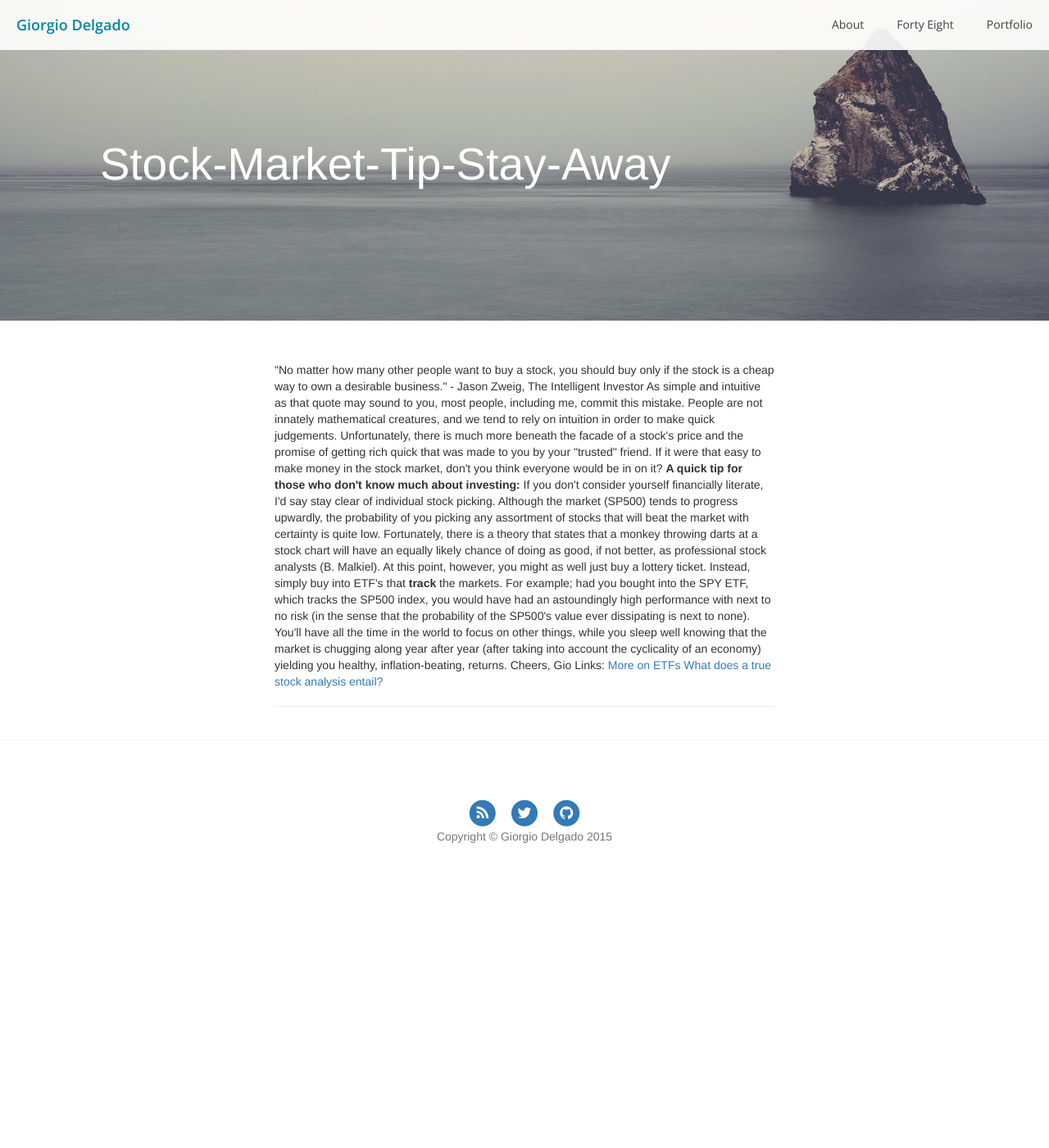
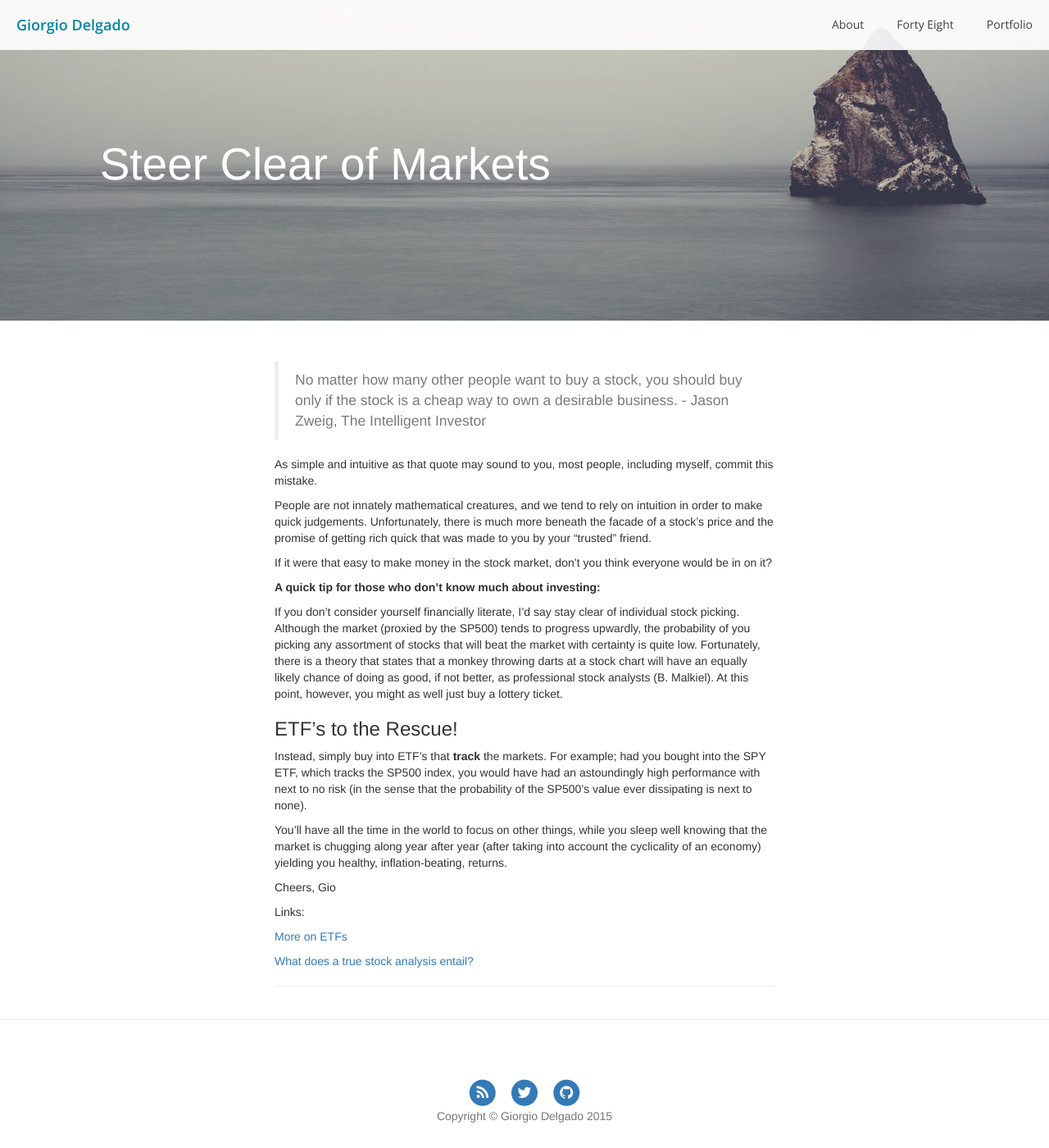
Before and after one commit to gDelgado14/gDelgado14.github.io, a Jekyll site: the page built from _posts/2014-1-23-stock-market-tip.md, in a window 1280 px wide and 1400 px high. Shown: the whole window at 82% size. Built offline with Jekyll 4.4.1, drawn with Linux system fonts in a browser that asks for light colours; nearby versions of some CDN libraries.

Commit message:
fixed older blog post

```diff
--- a/_posts/2014-1-23-Stock-Market-Tip-Stay-Away.html
+++ b/_posts/2014-1-23-stock-market-tip.md
@@ -1,11 +1,12 @@
 ---
 layout: post
-title: Stock-Market-Tip-Stay-Away
-tags: tips
+title: Steer Clear of Markets
+tags: posts
 ---
-"No matter how many other people want to buy a stock, you should buy only if the stock is a cheap way to own a desirable business." - Jason Zweig, The Intelligent Investor
 
-As simple and intuitive as that quote may sound to you, most people, including me, commit this mistake.
+>No matter how many other people want to buy a stock, you should buy only if the stock is a cheap way to own a desirable business. - Jason Zweig, The Intelligent Investor
+
+As simple and intuitive as that quote may sound to you, most people, including myself, commit this mistake.
 
 People are not innately mathematical creatures, and we tend to rely on intuition in order to make quick judgements. Unfortunately, there is much more beneath the facade of a stock's price and the promise of getting rich quick that was made to you by your "trusted" friend.
 
@@ -13,8 +14,9 @@
 
 <strong>A quick tip for those who don't know much about investing:</strong>
 
-If you don't consider yourself financially literate, I'd say stay clear of individual stock picking. Although the market (SP500) tends to progress upwardly, the probability of you picking any assortment of stocks that will beat the market with certainty is quite low. Fortunately, there is a theory that states that a monkey throwing darts at a stock chart will have an equally likely chance of doing as good, if not better, as professional stock analysts (B. Malkiel). At this point, however, you might as well just buy a lottery ticket.
+If you don't consider yourself financially literate, I'd say stay clear of individual stock picking. Although the market (proxied by the SP500) tends to progress upwardly, the probability of you picking any assortment of stocks that will beat the market with certainty is quite low. Fortunately, there is a theory that states that a monkey throwing darts at a stock chart will have an equally likely chance of doing as good, if not better, as professional stock analysts (B. Malkiel). At this point, however, you might as well just buy a lottery ticket.
 
+###ETF's to the Rescue!
 Instead, simply buy into ETF's that <strong>track</strong> the markets. For example; had you bought into the SPY ETF, which tracks the SP500 index, you would have had an astoundingly high performance with next to no risk (in the sense that the probability of the SP500's value ever dissipating is next to none).
 
 You'll have all the time in the world to focus on other things, while you sleep well knowing that the market is chugging along year after year (after taking into account the cyclicality of an economy) yielding you healthy, inflation-beating, returns.
```
Also changed, not shown: forty-eight/index.md (+3 -1 lines).
